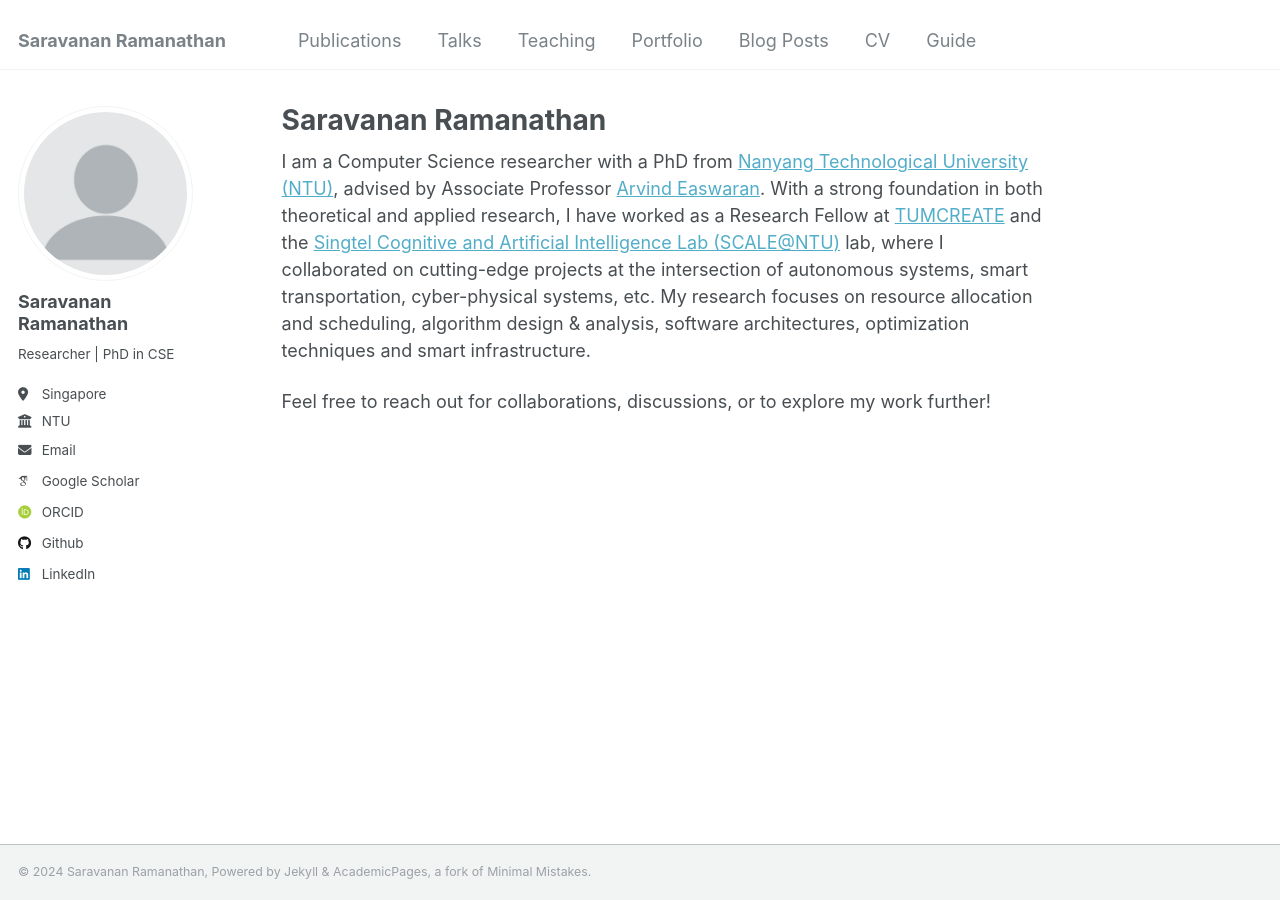
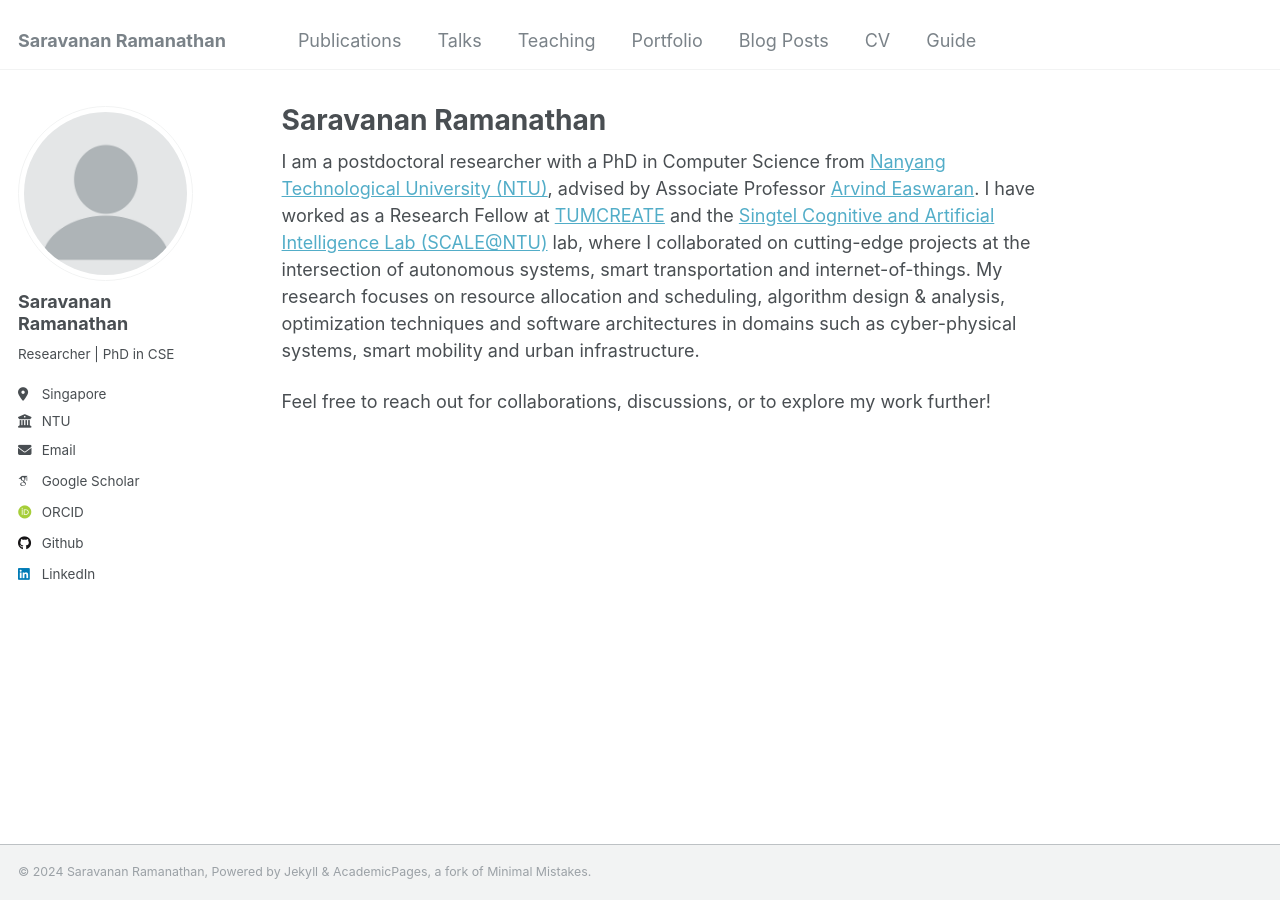
Before and after one commit to saravana016/saravana016.github.io, a Jekyll site: the page built from _pages/about.md, in a window 1280 px wide. Built offline with Jekyll 4.4.1, drawn with Linux system fonts in a browser that asks for light colours; some web fonts are replaced.

Commit message:
Update about.md

```diff
--- a/_pages/about.md
+++ b/_pages/about.md
@@ -7,7 +7,7 @@ redirect_from:
   - /about.html
 ---
 
-I am a Computer Science researcher with a PhD from [Nanyang Technological University (NTU)](https://www.ntu.edu.sg), advised by Associate Professor [Arvind Easwaran](https://personal.ntu.edu.sg/arvinde/). With a strong foundation in both theoretical and applied research, I have worked as a Research Fellow at [TUMCREATE](https://www.tum-create.edu.sg) and the [Singtel Cognitive and Artificial Intelligence Lab (SCALE@NTU)](https://www.ntu.edu.sg/scale) lab, where I collaborated on cutting-edge projects at the intersection of autonomous systems, smart transportation, cyber-physical systems, etc. My research focuses on resource allocation and scheduling, algorithm design & analysis, software architectures, optimization techniques and smart infrastructure.
+I am a postdoctoral researcher with a PhD in Computer Science from [Nanyang Technological University (NTU)](https://www.ntu.edu.sg), advised by Associate Professor [Arvind Easwaran](https://personal.ntu.edu.sg/arvinde/). I have worked as a Research Fellow at [TUMCREATE](https://www.tum-create.edu.sg) and the [Singtel Cognitive and Artificial Intelligence Lab (SCALE@NTU)](https://www.ntu.edu.sg/scale) lab, where I collaborated on cutting-edge projects at the intersection of autonomous systems, smart transportation and internet-of-things. My research focuses on resource allocation and scheduling, algorithm design & analysis, optimization techniques and software architectures in domains such as cyber-physical systems, smart mobility and urban infrastructure.
 
 Feel free to reach out for collaborations, discussions, or to explore my work further!
 
```
